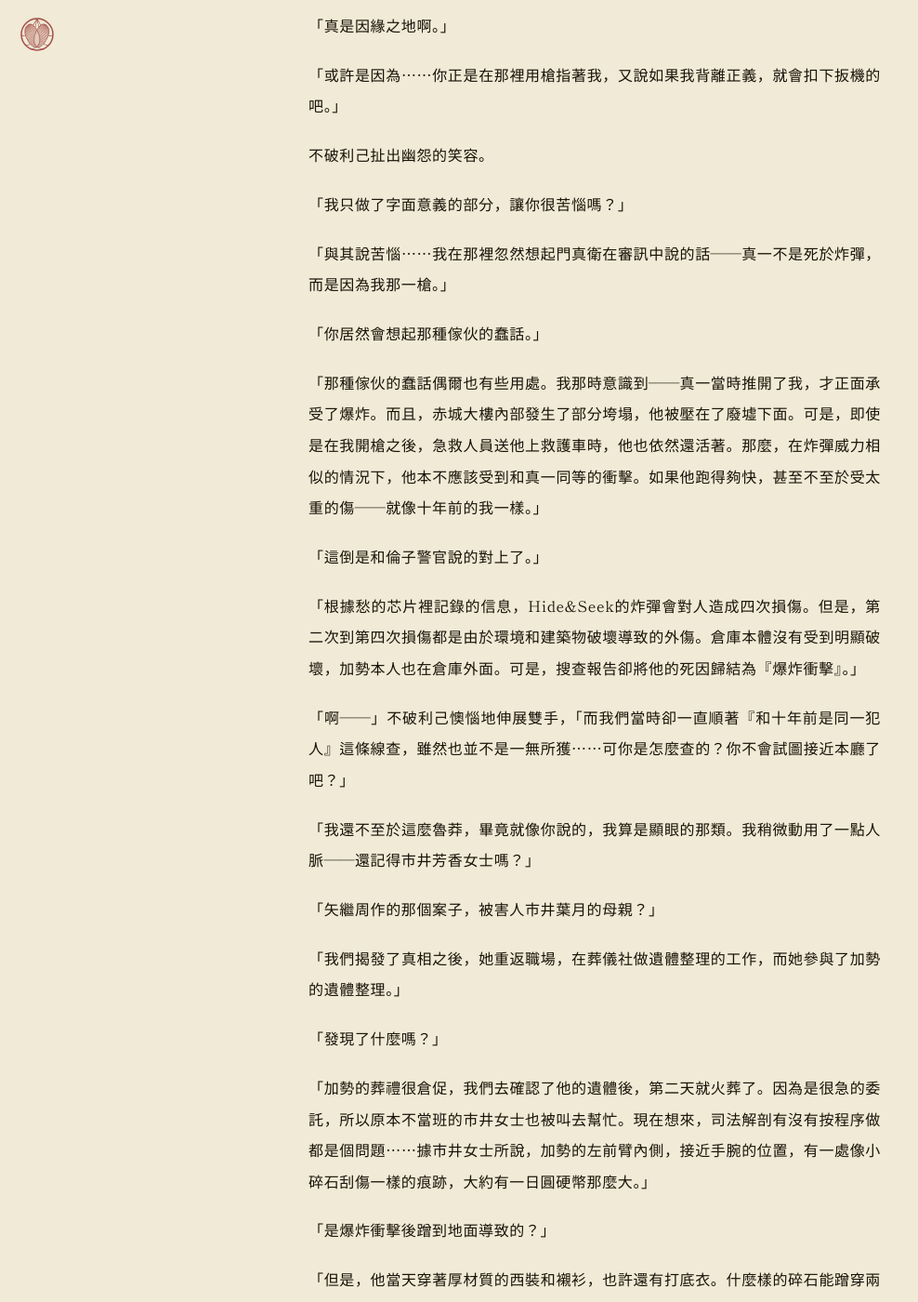
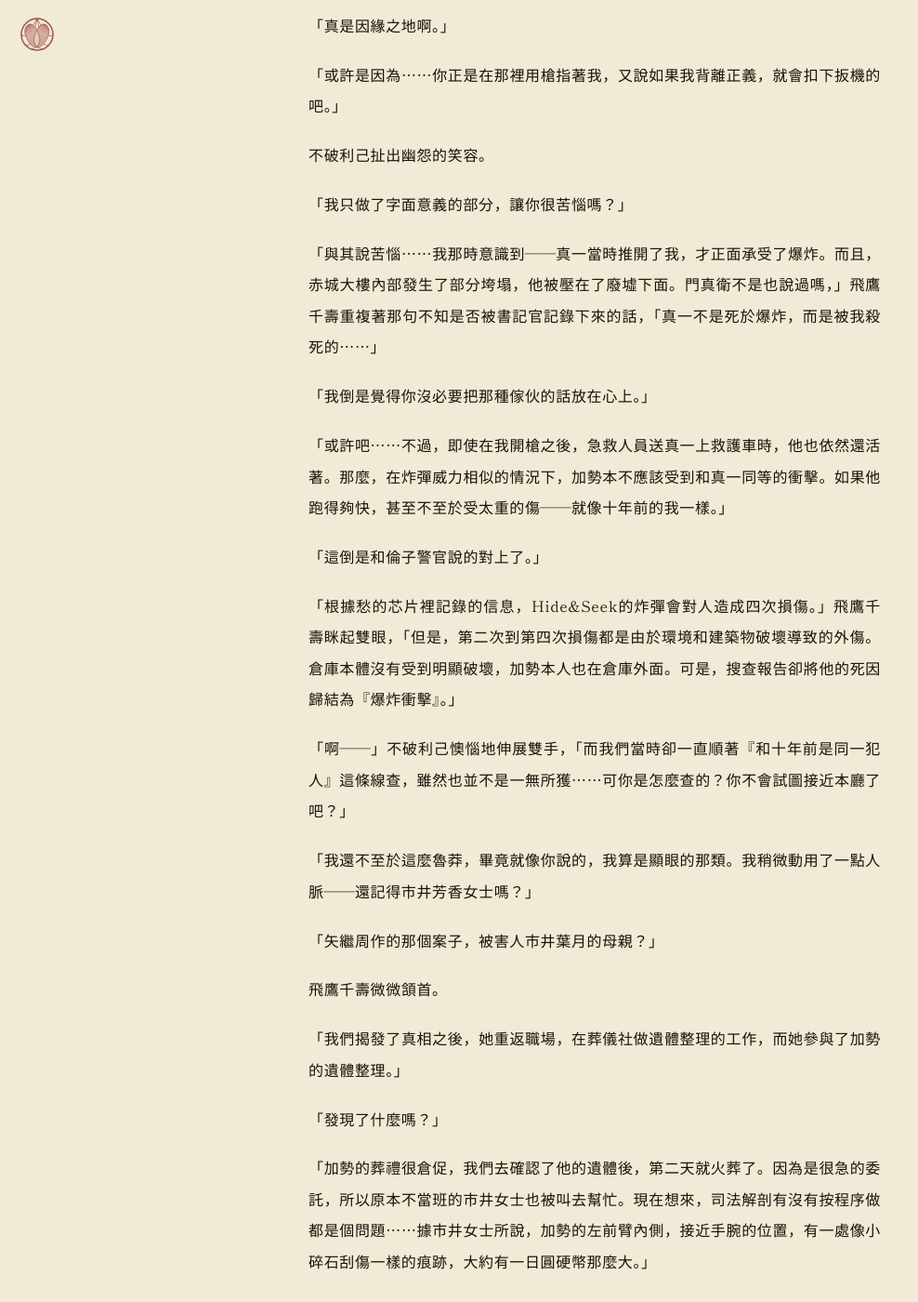
Before and after one commit to AriaYura/eternalnessstudy, a Jekyll site: the page built from posts/takeyabunotsuki/t-05.md, in a window 1280 px wide and 1400 px high, scrolled down 17768 px. Shown: the whole window at 93% size, without its empty margins (0-988 px from the left). Built offline with Jekyll 4.4.1, drawn with Linux system fonts in a browser that asks for light colours; some web fonts are replaced.

Commit message:
update t-05-02 1030

```diff
--- a/posts/takeyabunotsuki/t-05.md
+++ b/posts/takeyabunotsuki/t-05.md
@@ -439,21 +439,23 @@ permalink: /posts/takeyabunotsuki/t-05/
 
 「我只做了字面意義的部分，讓你很苦惱嗎？」
 
-「與其說苦惱⋯⋯我在那裡忽然想起門真衛在審訊中說的話——真一不是死於炸彈，而是因為我那一槍。」
+「與其說苦惱⋯⋯我那時意識到——真一當時推開了我，才正面承受了爆炸。而且，赤城大樓內部發生了部分垮塌，他被壓在了廢墟下面。門真衛不是也說過嗎，」飛鷹千壽重複著那句不知是否被書記官記錄下來的話，「真一不是死於爆炸，而是被我殺死的⋯⋯」
 
-「你居然會想起那種傢伙的蠢話。」
+「我倒是覺得你沒必要把那種傢伙的話放在心上。」
 
-「那種傢伙的蠢話偶爾也有些用處。我那時意識到——真一當時推開了我，才正面承受了爆炸。而且，赤城大樓內部發生了部分垮塌，他被壓在了廢墟下面。可是，即使是在我開槍之後，急救人員送他上救護車時，他也依然還活著。那麼，在炸彈威力相似的情況下，他本不應該受到和真一同等的衝擊。如果他跑得夠快，甚至不至於受太重的傷——就像十年前的我一樣。」
+「或許吧⋯⋯不過，即使在我開槍之後，急救人員送真一上救護車時，他也依然還活著。那麼，在炸彈威力相似的情況下，加勢本不應該受到和真一同等的衝擊。如果他跑得夠快，甚至不至於受太重的傷——就像十年前的我一樣。」
 
 「這倒是和倫子警官說的對上了。」
 
-「根據愁的芯片裡記錄的信息，Hide&Seek的炸彈會對人造成四次損傷。但是，第二次到第四次損傷都是由於環境和建築物破壞導致的外傷。倉庫本體沒有受到明顯破壞，加勢本人也在倉庫外面。可是，搜查報告卻將他的死因歸結為『爆炸衝擊』。」
+「根據愁的芯片裡記錄的信息，Hide&Seek的炸彈會對人造成四次損傷。」飛鷹千壽眯起雙眼，「但是，第二次到第四次損傷都是由於環境和建築物破壞導致的外傷。倉庫本體沒有受到明顯破壞，加勢本人也在倉庫外面。可是，搜查報告卻將他的死因歸結為『爆炸衝擊』。」
 
 「啊——」不破利己懊惱地伸展雙手，「而我們當時卻一直順著『和十年前是同一犯人』這條線查，雖然也並不是一無所獲⋯⋯可你是怎麼查的？你不會試圖接近本廳了吧？」
 
 「我還不至於這麼魯莽，畢竟就像你說的，我算是顯眼的那類。我稍微動用了一點人脈——還記得市井芳香女士嗎？」
 
 「矢繼周作的那個案子，被害人市井葉月的母親？」
+
+飛鷹千壽微微頷首。
 
 「我們揭發了真相之後，她重返職場，在葬儀社做遺體整理的工作，而她參與了加勢的遺體整理。」
 
```
